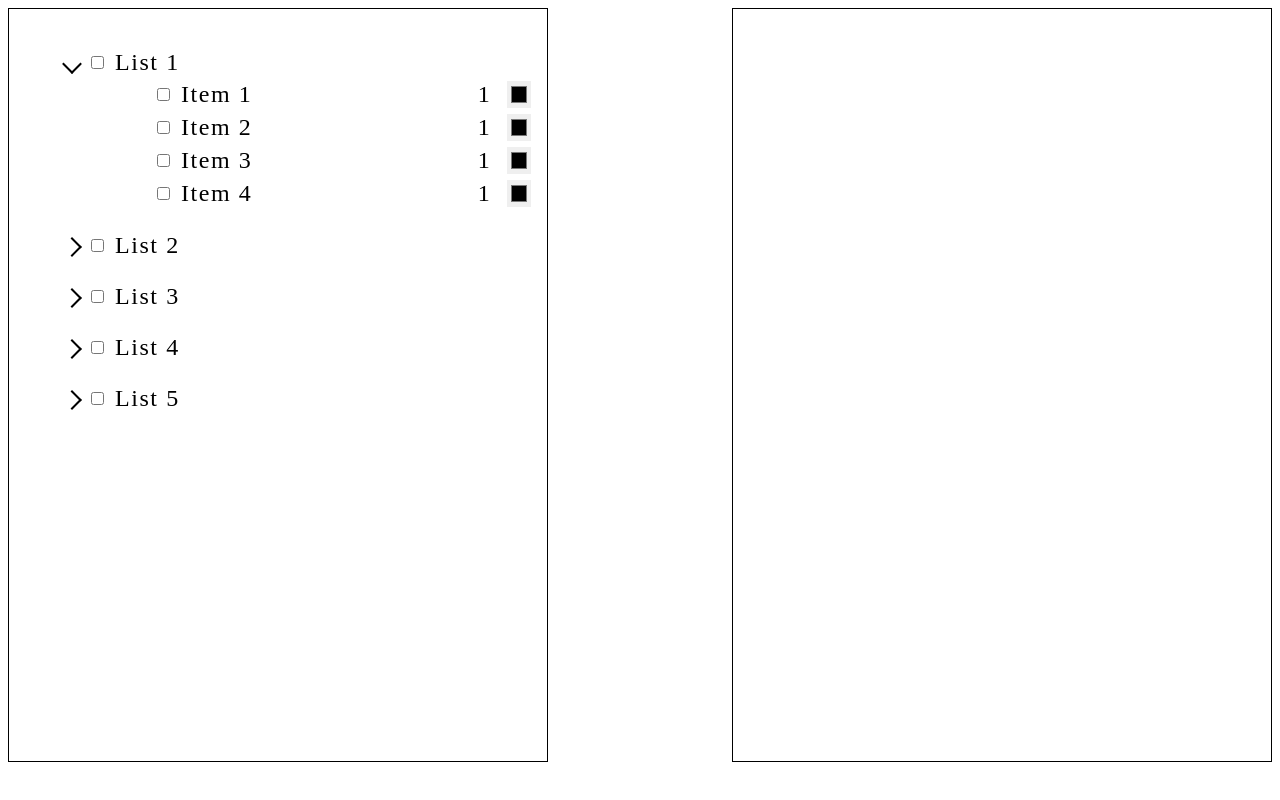
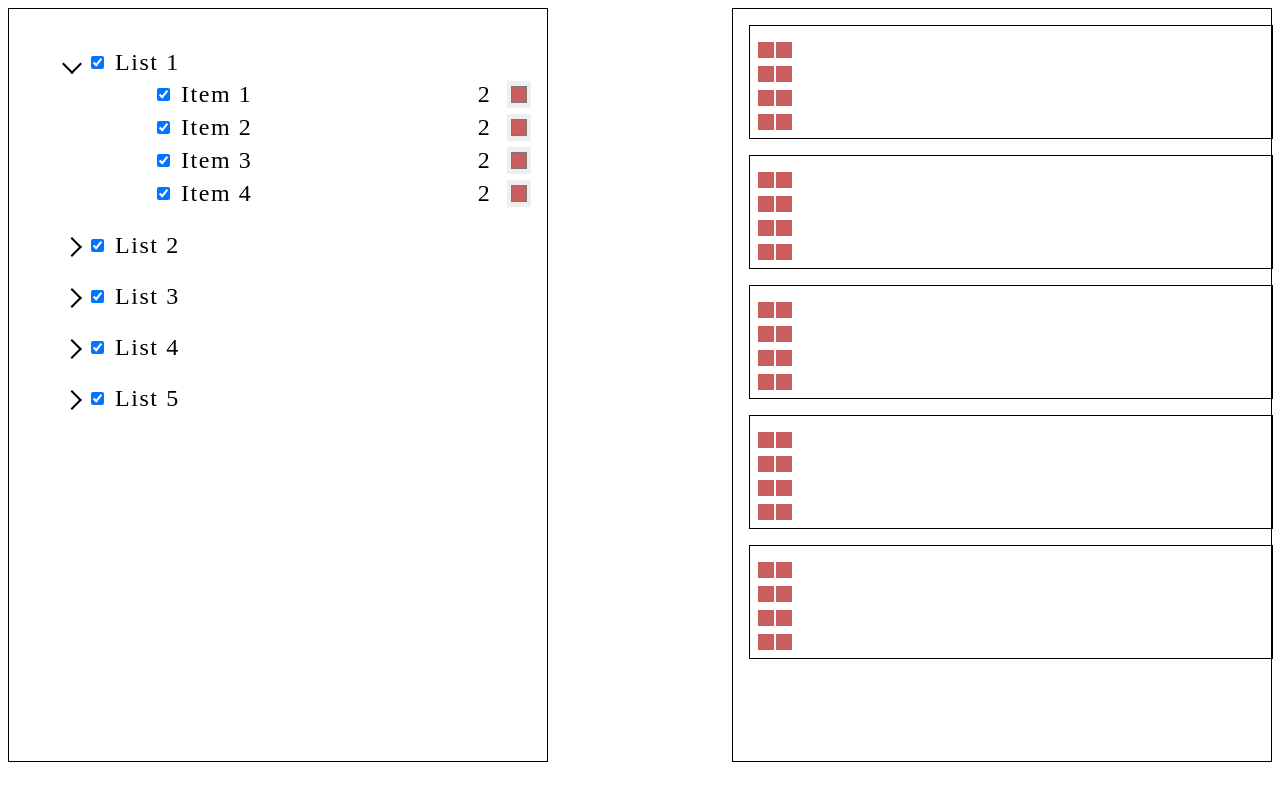
Before and after one commit to igorkondratev3/lists, a Vue app: page / in a window 1280 px wide. Shown: the top 800 px of the page. Built offline with nearby package versions, Linux system fonts and the light colour scheme; the HTML template or start-up script is replaced by a standard one.

Commit message:
draft working version listSettings

```diff
--- a/src/pages/ListsPage.vue
+++ b/src/pages/ListsPage.vue
@@ -1,46 +1,116 @@
 <script setup>
-import { ref } from 'vue';
+import { ref, computed } from 'vue';
 
+const numberOfLists = 5;
+const numberOfItems = 4;
 const listVisibility = ref(new Set(['List1']));
+const listSettings = [];
+const listChecked = [];
+for (let i = 0; i < numberOfLists; i++) {
+  listSettings[i] = [];
+  for (let j = 0; j < numberOfItems; j++) {
+    listSettings[i][j] = {
+      used: ref(true),
+      quantity: ref(2),
+      color: ref('#ca5d5d')
+    };
+  }
+  listChecked[i] = computed(() =>
+    listSettings[i].some((item) => item.used.value)
+  );
+}
+
+const deleteSquare = (keyList, keyItem, event) => {
+  if (event.target.className === 'square') {
+    listSettings[keyList][keyItem].quantity.value--;
+  }
+};
+
+const dfg = (list, event) => {
+  if (list.every((item) => item.used.value)) {
+    for (const item of list) {
+      item.used.value = false;
+    }
+    return;
+  }
+  if (list.every((item) => !item.used.value)) {
+    for (const item of list) {
+      item.used.value = true;
+    }
+    return;
+  }
+  event.preventDefault();
+  for (const item of list) {
+    item.used.value = true;
+  }
+};
 </script>
 
 <template>
   <div class="lists-page">
     <main class="lists-page__main">
       <div class="page-block">
-        <ul class="list-params" v-for="n in 5" :key="n + 'listParams'">
+        <ul
+          class="list-params"
+          v-for="(list, keyList) of listSettings"
+          :key="keyList + 'listParams'"
+        >
           <li class="list-params__value">
             <div class="list-block">
               <div
                 class="arrow"
                 :class="{
-                  arrow_down: listVisibility.has('List' + n)
+                  arrow_down: listVisibility.has(`List${keyList + 1}`)
                 }"
                 @click="
-                  listVisibility.has('List' + n)
-                    ? listVisibility.delete('List' + n)
-                    : listVisibility.add('List' + n)
+                  listVisibility.has(`List${keyList + 1}`)
+                    ? listVisibility.delete(`List${keyList + 1}`)
+                    : listVisibility.add(`List${keyList + 1}`)
                 "
               ></div>
               <label>
-                <input type="checkbox" />
-                List {{ n }}
+                <input
+                  class="list-check"
+                  :class="{
+                    'list-check_some':
+                      list.some((item) => item.used.value) &&
+                      list.some((item) => !item.used.value)
+                  }"
+                  type="checkbox"
+                  :checked="listChecked[keyList].value"
+                  @click="dfg(list, $event)"
+                />
+                List {{ keyList + 1 }}
               </label>
             </div>
-            <template v-if="listVisibility.has('List' + n)">
+            <template v-if="listVisibility.has(`List${keyList + 1}`)">
               <ul
                 class="list-params__item"
-                v-for="k in 4"
-                :key="k + 'item' + n + 'list'"
+                v-for="(item, keyItem) of list"
+                :key="`${keyItem + 1}item${keyList}list`"
               >
                 <li class="li-item">
                   <label class="lab-item">
-                    <input type="checkbox" />
-                    Item {{ k }}
+                    <input
+                      class="item-check"
+                      type="checkbox"
+                      v-model="item.used.value"
+                    />
+                    Item {{ keyItem + 1 }}
                   </label>
                   <div class="parameters">
-                    <input class="count-elements" type="number" min="1" max="99" value="1" />
-                    <input type="color" class="color-input" />
+                    <input
+                      class="count-elements"
+                      type="number"
+                      min="1"
+                      max="99"
+                      v-model="item.quantity.value"
+                    />
+                    <input
+                      type="color"
+                      class="color-input"
+                      v-model="item.color.value"
+                    />
                   </div>
                 </li>
               </ul>
@@ -48,7 +118,33 @@ const listVisibility = ref(new Set(['List1']));
           </li>
         </ul>
       </div>
-      <div class="page-block"></div>
+      <div class="page-block">
+        <div
+          class="list-content"
+          v-for="(list, keyList) of listSettings"
+          :key="`listContent${keyList}`"
+        >
+          <template
+            v-for="(item, keyItem) of list"
+            :key="`itemContent${keyItem}`"
+          >
+            <div
+              class="item-content"
+              v-if="item.used.value"
+              @click="deleteSquare(keyList, keyItem, $event)"
+            >
+              <div
+                class="square"
+                :style="{
+                  'background-color': item.color.value
+                }"
+                v-for="n in item.quantity.value"
+                :key="`${keyList}-${keyItem}-${n}square`"
+              ></div>
+            </div>
+          </template>
+        </div>
+      </div>
     </main>
   </div>
 </template>
@@ -75,7 +171,7 @@ const listVisibility = ref(new Set(['List1']));
 .page-block {
   padding: 16px;
   min-height: 90vh;
-  min-width: 40%;
+  width: 40%;
   border: 1px solid black;
 }
 
@@ -147,4 +243,38 @@ label {
   background-color: inherit;
   text-align: center;
 }
+
+.list-content {
+  width: 100%;
+  border: 1px solid black;
+  margin-bottom: 16px;
+  padding: 8px;
+}
+
+.item-content {
+  display: flex;
+  flex-wrap: wrap;
+  gap: 2px;
+  margin-top: 8px;
+}
+
+.square {
+  height: 16px;
+  width: 16px;
+  background-color: red;
+}
+
+input[type='checkbox'].list-check:checked {
+  background: rgb(66, 63, 63);
+}
+
+input[type='checkbox'].list-check_some:checked {
+  background: radial-gradient(circle at center, black 40%, transparent 41%);
+}
+
+input[type='checkbox'].item-check:checked {
+  background: url('/src/assets/images/check.svg');
+  background-position: center;
+  background-size: calc(var(--base) * 0.24);
+}
 </style>
```
Also changed, not shown: src/assets/css/index.css (+1 -7 lines), src/assets/images/check.svg (added).
